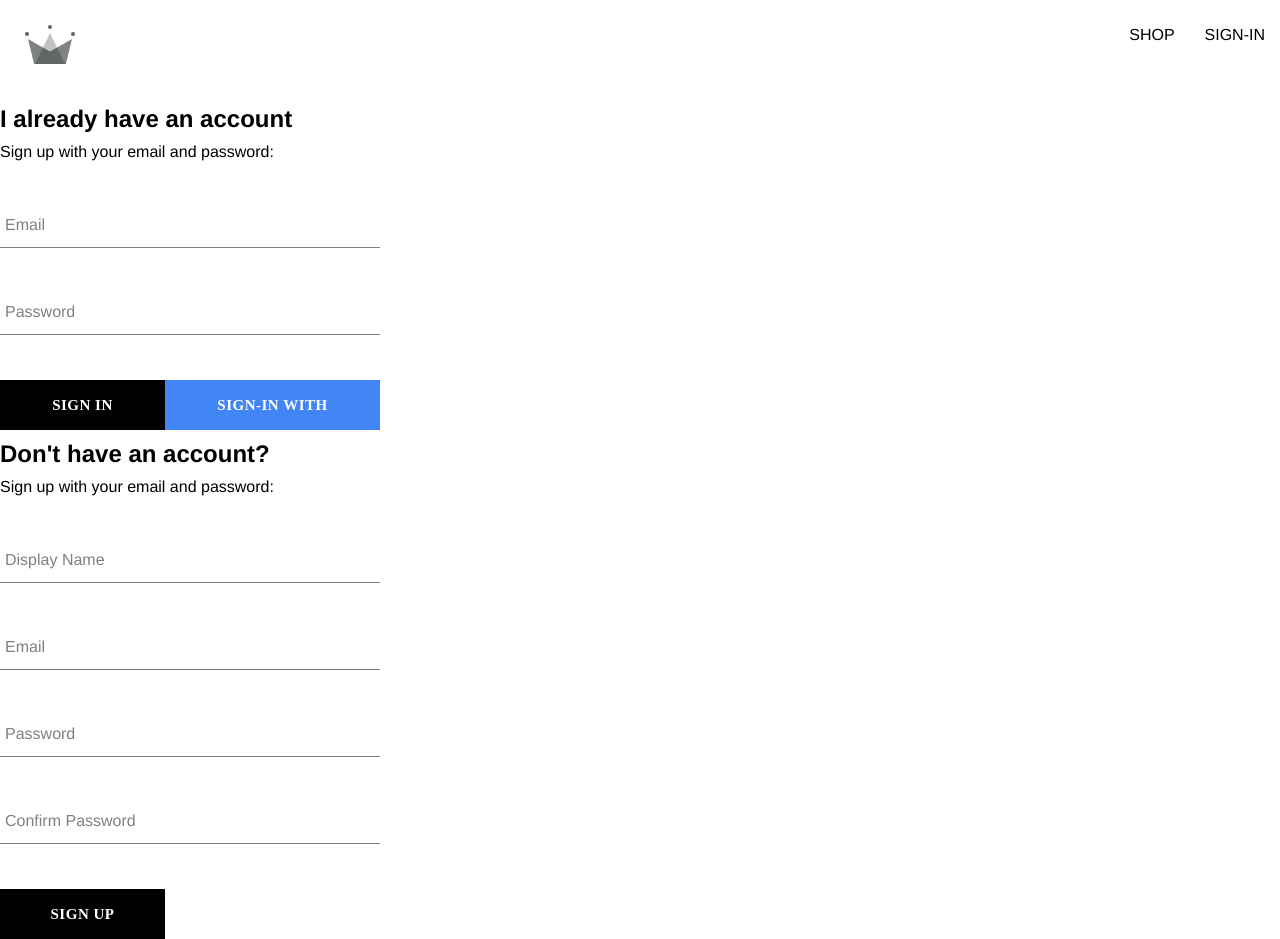
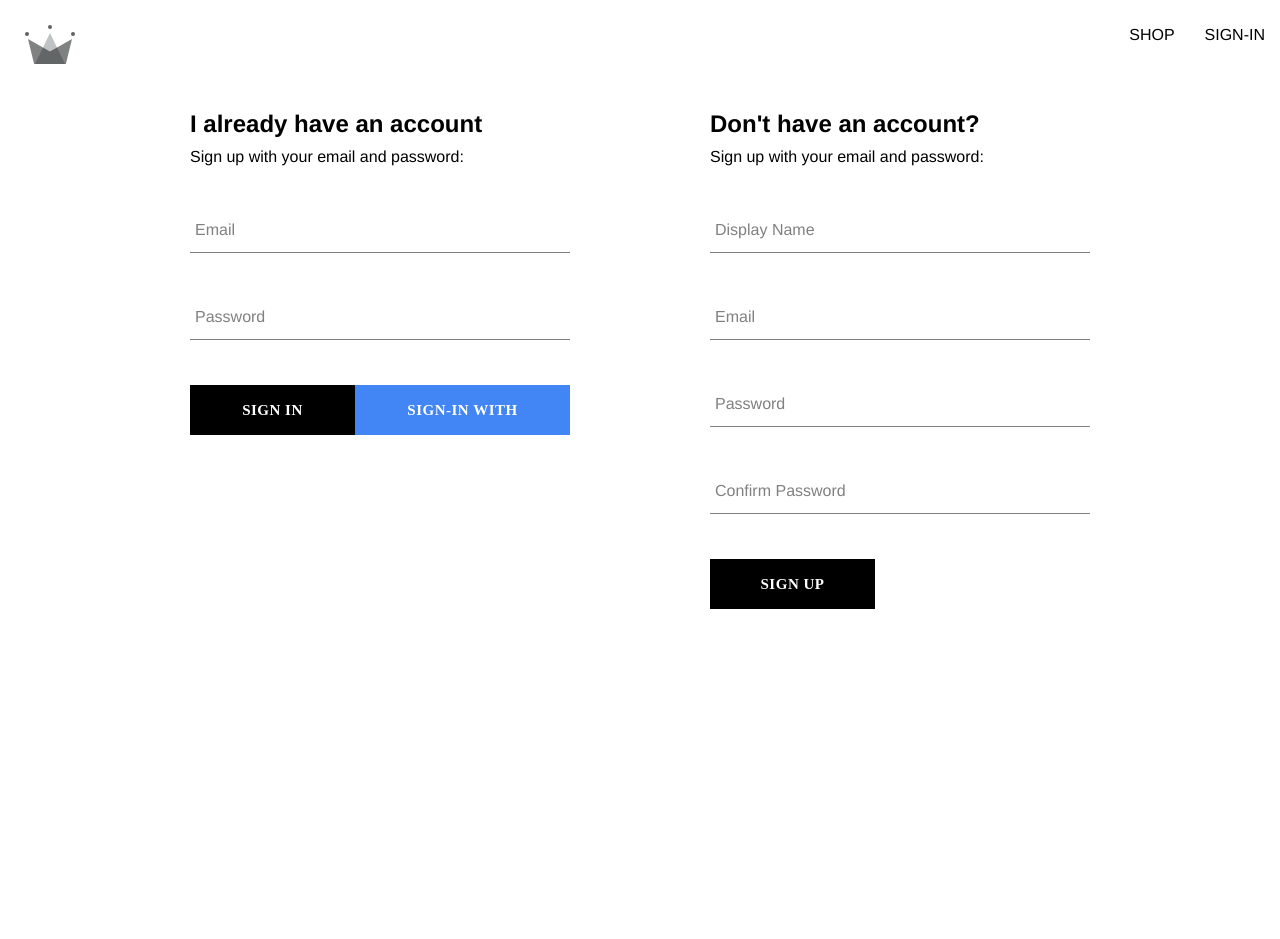
Before and after one commit to george-w-boo/eCommerceApp_v2, a React (Create React App) app: page /auth in a window 1280 px wide. After the commit the page ends 800 px from the top, so only its background shows below. Built offline with nearby package versions, Linux system fonts and the light colour scheme; a web font is replaced by a local one.

Commit message:
improves sign-in with email and password and adds styling to the authentication page

```diff
--- a/src/components/SignInForm/SignInForm.jsx
+++ b/src/components/SignInForm/SignInForm.jsx
@@ -54,7 +54,22 @@ const SignInForm = () => {
 
       resetFormFields();
     } catch(error) {
-      console.log(error);
+      console.log(error.code);
+      switch(error.code) {
+        case 'auth/wrong-password':
+          alert('wrong password');
+          break;
+        case 'auth/user-not-found':
+          alert('the user does not exist');
+          break;
+        default:
+          alert('something went wrong');
+          console.log('error', error);
+          return;
+      }
+      if (error.code === 'auth/wrong-password') {
+
+      }
     }
   }
 
@@ -77,8 +92,8 @@ const SignInForm = () => {
         <FormInput label='Password' type="password" required onChange={handleChange} name='password' value={password} />
         <div className='buttons-container'>
           <Button type='submit' onClick={handleSubmit}>Sign In</Button>
-          <Button onClick={signInWithGoogle} buttonType='google'>Sign-in with Google</Button>
-          {/* <button onClick={logGoogleRedirectUser}>Sign-in with Google Redirect</button> */}
+          <Button onClick={signInWithGoogle} buttonType='google' type='button'>Sign-in with Google</Button>
+          {/* <Button onClick={logGoogleRedirectUser} buttonType='google' type='button'>Sign-in with Google Redirect</Button> */}
         </div>
       </form>
     </div>
--- a/src/routes/Authentication/Authentication.jsx
+++ b/src/routes/Authentication/Authentication.jsx
@@ -1,13 +1,14 @@
 
 import SignInForm from '../../components/SignInForm/SignInForm';
 import SignUpForm from '../../components/SignUpForm/SignUpForm';
+import './Authentication.scss';
 
 const Authentication = () => {
   return (
-    <>
+    <div className='authentication-container'>
       <SignInForm />
       <SignUpForm />
-    </>
+    </div>
   )
 }
 
--- a/src/routes/Authentication/Authentication.scss
+++ b/src/routes/Authentication/Authentication.scss
@@ -0,0 +1,6 @@
+.authentication-container {
+  display: flex;
+  width: 900px;
+  justify-content: space-between;
+  margin: 30px auto;
+}
```
